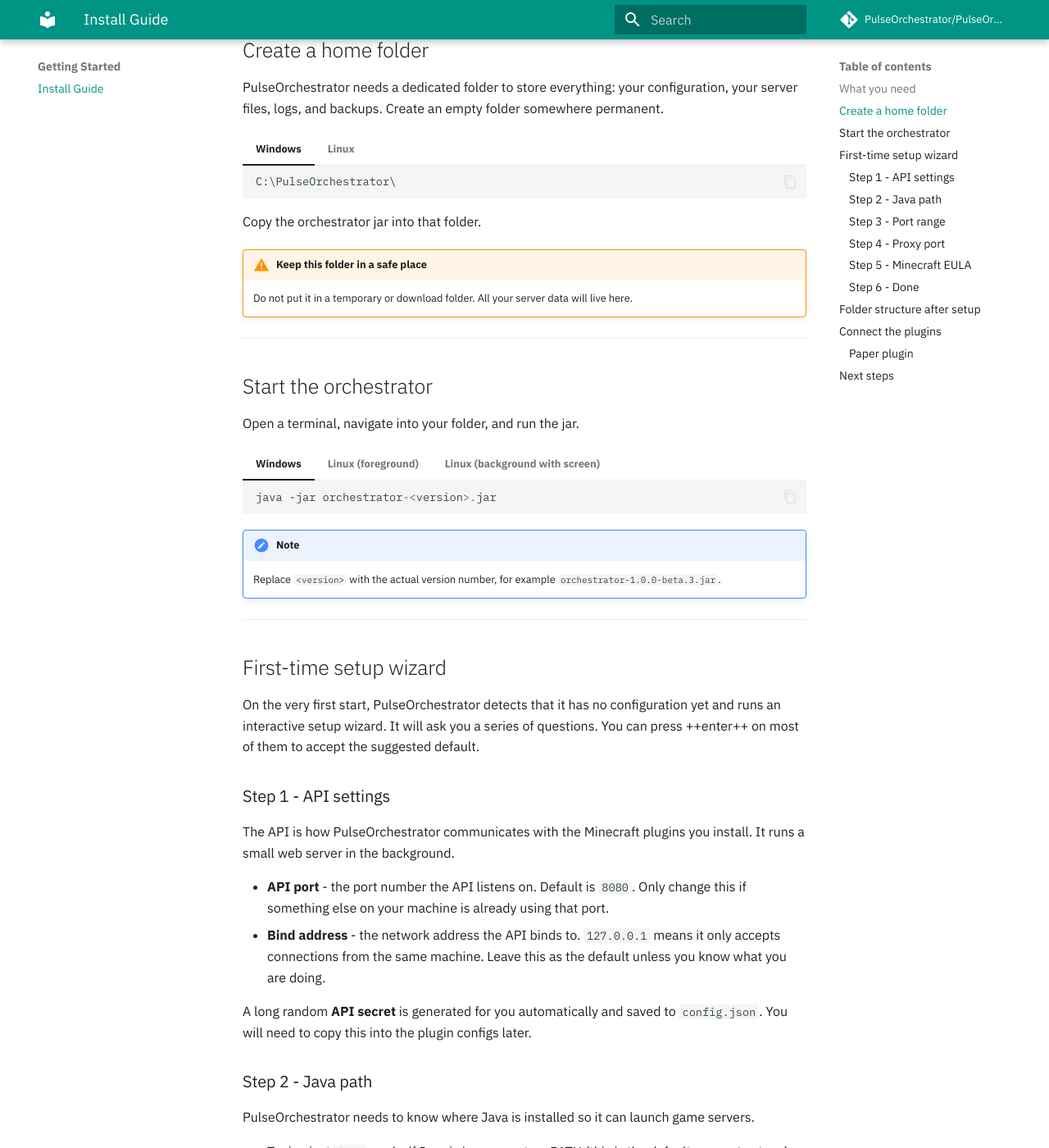
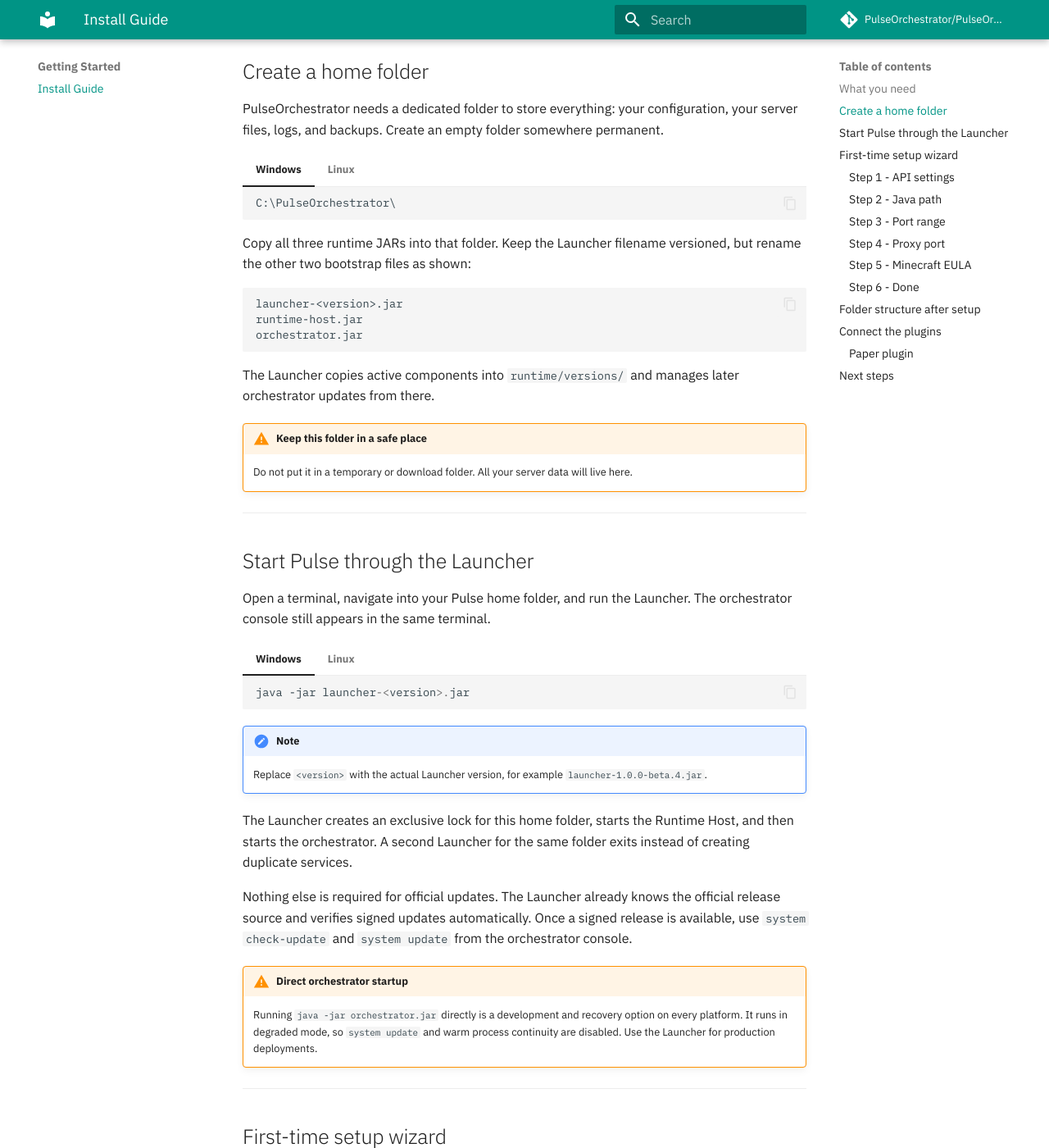
Before and after one commit to PulseOrchestrator/PulseOrchestrator, an MkDocs documentation site: the page built from docs/getting-started/install.md, in a window 1280 px wide and 1400 px high, scrolled down 821 px. Shown: the whole window at 82% size. Built offline with MkDocs 1.6.1 and Material for MkDocs 9.7.7, drawn with Linux system fonts in a browser that asks for light colours; comment, search, counter and statistics services are not loaded; the version menu is left out; some of the changed text lies outside the part shown.

Commit message:
update docs

````diff
--- a/docs/getting-started/install.md
+++ b/docs/getting-started/install.md
@@ -11,7 +11,7 @@
 Before you start, make sure you have:
 
 - **Java 21** - the program that runs PulseOrchestrator and your game servers. You can check your version by opening a terminal and typing `java -version`. If you see `21` or higher you are good.
-- **The orchestrator jar** - the main PulseOrchestrator file, downloaded from the releases page.
+- **The Launcher, Runtime Host, and orchestrator jars** - the three production runtime files, downloaded from the same release.
 - **The Paper plugin jar** *(optional)* - only needed on backend Paper servers if you want the bridge API, PlaceholderAPI integration, or per-service metrics.
 
 !!! tip "Where to find the jars"
@@ -33,43 +33,44 @@
     /home/yourname/pulseorchestrator/
     ```
 
-Copy the orchestrator jar into that folder.
+Copy all three runtime JARs into that folder. Keep the Launcher filename versioned, but rename the other two bootstrap files as shown:
+
+```text
+launcher-<version>.jar
+runtime-host.jar
+orchestrator.jar
+```
+
+The Launcher copies active components into `runtime/versions/` and manages later orchestrator updates from there.
 
 !!! warning "Keep this folder in a safe place"
     Do not put it in a temporary or download folder. All your server data will live here.
 
 ---
 
-## Start the orchestrator
+## Start Pulse through the Launcher
 
-Open a terminal, navigate into your folder, and run the jar.
+Open a terminal, navigate into your Pulse home folder, and run the Launcher. The orchestrator console still appears in the same terminal.
 
 === "Windows"
     ```powershell
-    java -jar orchestrator-<version>.jar
+    java -jar launcher-<version>.jar
     ```
 
-=== "Linux (foreground)"
+=== "Linux"
     ```bash
-    java -jar orchestrator-<version>.jar
+    java -jar launcher-<version>.jar
     ```
 
-=== "Linux (background with screen)"
-    `screen` keeps the program running after you close your SSH connection.
+!!! note
+    Replace `<version>` with the actual Launcher version, for example `launcher-1.0.0-beta.4.jar`.
 
-    If you do not have screen installed: `sudo apt install screen`
+The Launcher creates an exclusive lock for this home folder, starts the Runtime Host, and then starts the orchestrator. A second Launcher for the same folder exits instead of creating duplicate services.
 
-    ```bash
-    screen -S pulse
-    java -jar orchestrator-<version>.jar
-    ```
+Nothing else is required for official updates. The Launcher already knows the official release source and verifies signed updates automatically. Once a signed release is available, use `system check-update` and `system update` from the orchestrator console.
 
-    To leave the screen running in the background: press ++ctrl+a++ then ++d++.
-
-    To come back to it later: `screen -r pulse`
-
-!!! note
-    Replace `<version>` with the actual version number, for example `orchestrator-1.0.0-beta.3.jar`.
+!!! warning "Direct orchestrator startup"
+    Running `java -jar orchestrator.jar` directly is a development and recovery option on every platform. It runs in degraded mode, so `system update` and warm process continuity are disabled. Use the Launcher for production deployments.
 
 ---
 
@@ -136,10 +137,17 @@
   server-jars/         ← downloaded server JARs (auto-managed)
   proxy/               ← built-in Velocity proxy files
   logs/                ← orchestrator logs
+    runtime/              ← launcher-managed versions and local control state
+        current-release.json
+        versions/
+        control/
 ```
 
 !!! warning "Do not delete pulse.db"
     The `pulse.db` file is the database that tracks all your services. Deleting it means PulseOrchestrator forgets about all existing servers.
+
+!!! danger "Protect runtime/control"
+    The Launcher enforces owner-only `runtime/control` permissions: `0700` for the directory and `0600` for files on POSIX, or current-user/System ACLs on Windows. It refuses launcher-managed startup when it cannot verify these permissions. Keep the complete Pulse home folder restricted to the runtime account and never publish `runtime/control` in a support bundle.
 
 ---
 
@@ -178,4 +186,6 @@
 With the orchestrator running, the next step is to define your first **task** (a server blueprint) and create a server from it.
 
 - [Feature Guide](../guides/feature-guide.md) - learn about tasks, services, the proxy, and templates
+- [Runtime Architecture](../guides/runtime-architecture.md) - understand Launcher, Runtime Host, and orchestrator ownership
+- [Updating Pulse](../guides/updates.md) - configure and verify warm or maintenance updates
 - [Configuration Reference](../guides/configuration.md) - a full explanation of every setting in `config.json` and `tasks.json`
--- a/mkdocs.yml
+++ b/mkdocs.yml
@@ -60,6 +60,8 @@
       - Install Guide: getting-started/install.md
   - Guides:
       - Feature Guide: guides/feature-guide.md
+      - Runtime Architecture: guides/runtime-architecture.md
+      - Updating Pulse: guides/updates.md
       - Configuration Reference: guides/configuration.md
       - PlaceholderAPI Integration: guides/placeholderapi.md
   - Plugin Development:
````
Also changed, not shown: README.md (+2 -1 lines), docs/guides/configuration.md (+54 -5 lines), docs/guides/feature-guide.md (+4 -3 lines), docs/guides/runtime-architecture.md (added, +114 -0 lines), docs/guides/updates.md (added, +135 -0 lines), docs/index.md (+14 -3 lines), 1 other file.
